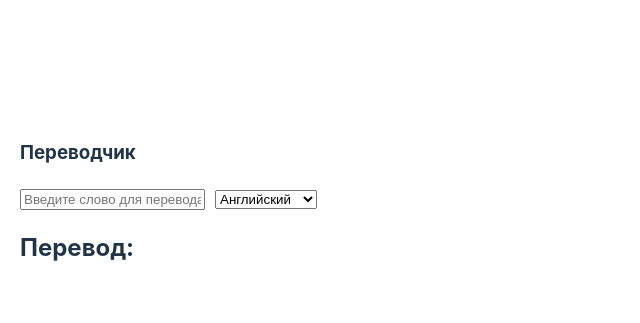
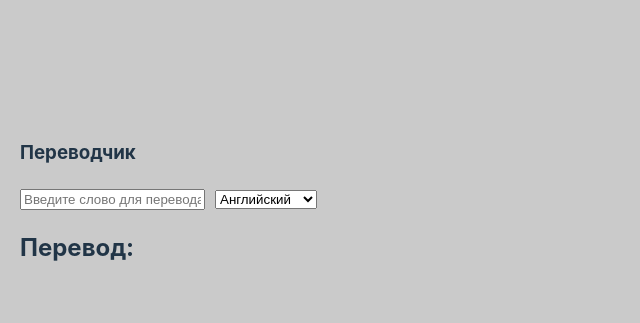
Before and after one commit to anni50021/translator2025, a plain HTML site: page index.html in a window 1280 px wide. Shown: the part 190-513 px from the top of the page, without its empty margins (0-640 px from the left). Drawn offline with Linux system fonts and the light colour scheme.

Commit message:
Update index.html убрали слеш и добавили фон

```diff
--- a/index.html
+++ b/index.html
@@ -7,7 +7,7 @@
     <script type="module" crossorigin src="assets/index-CDxVBe-u.js"></script>
     <link rel="stylesheet" crossorigin href="assets/index-kQJbKSsj.css">
   </head>
-  <body>
+  <body style="background: #cacaca" >
     <div id="root"></div>
   </body>
 </html>
```
